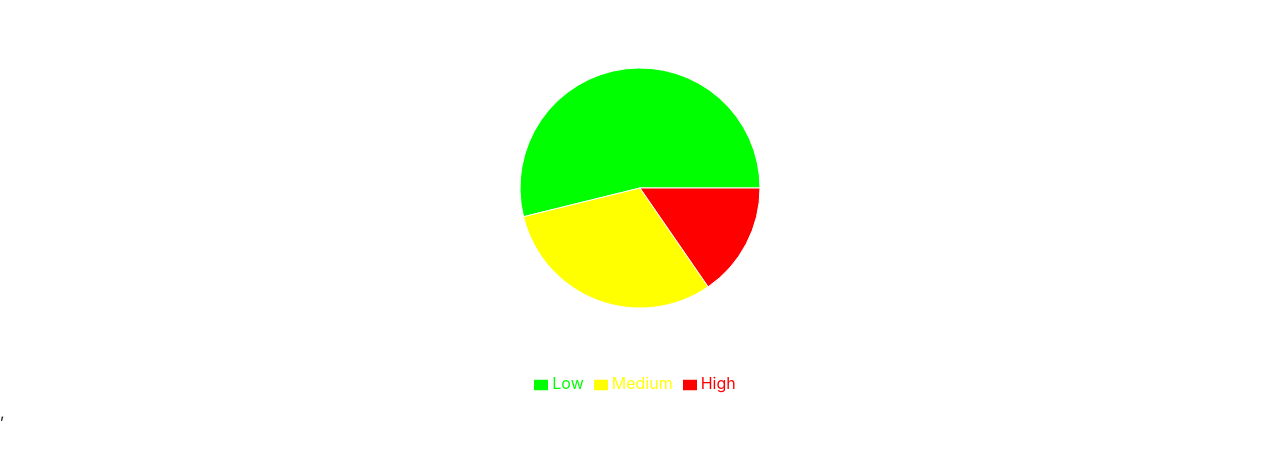
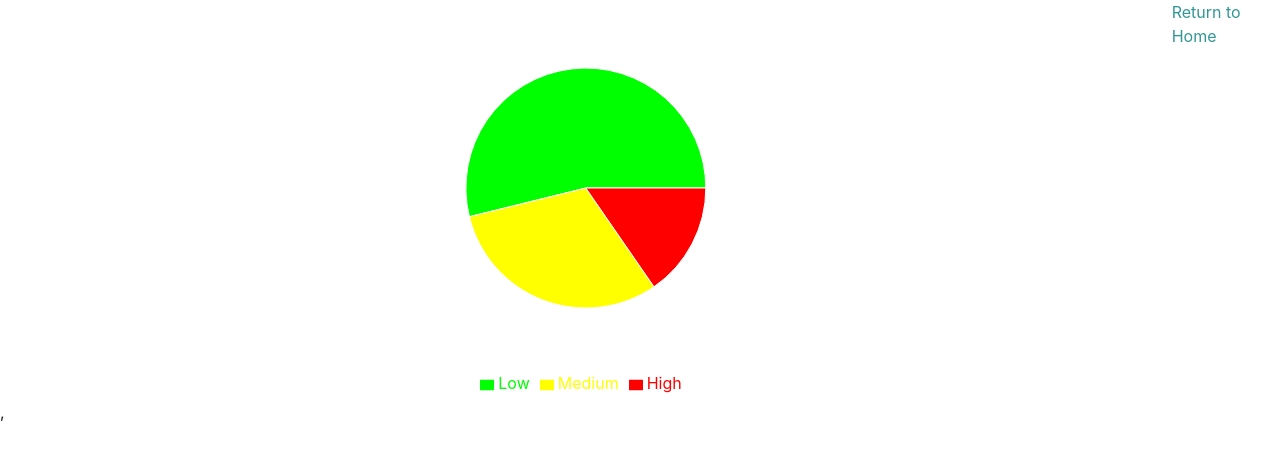
Before and after one commit to ggeils/Pest-Control, a React (Create React App) app in the folder client/: page /Chart in a window 1280 px wide. Shown: the top 456 px of the page. Built offline with nearby package versions, Linux system fonts and the light colour scheme.

Commit message:
added rudamentary return to home button to chart.js

```diff
--- a/client/package.json
+++ b/client/package.json
@@ -8,6 +8,7 @@
     "@chakra-ui/theme-tools": "^1.3.6",
     "@emotion/react": "^11.8.2",
     "@emotion/styled": "^11.8.1",
+    "@reach/router": "^1.3.4",
     "@testing-library/jest-dom": "^5.16.2",
     "@testing-library/react": "^12.1.4",
     "@testing-library/user-event": "^13.5.0",
@@ -23,6 +24,7 @@
     "react-icons": "^4.3.1",
     "react-router-dom": "^5.3.0",
     "react-scripts": "5.0.0",
+    "recharts": "^2.1.9",
     "web-vitals": "^2.1.4"
   },
   "scripts": {
--- a/client/src/components/Chart.js
+++ b/client/src/components/Chart.js
@@ -1,5 +1,11 @@
 import React from "react";
 import { PieChart, Pie, Cell, Tooltip, Legend, ResponsiveContainer } from "recharts";
+import { Link as ReachLink } from '@reach/router'
+import {
+  Flex,
+  Box,
+  Link
+} from "@chakra-ui/react";
 
 class PieRechartComponent extends React.Component {
   COLORS = ["#00FF00", "#FFFF00", "#FF0000"];
@@ -40,6 +46,7 @@ class PieRechartComponent extends React.Component {
 
   render() {
     return (
+      <Flex>
       <ResponsiveContainer width='100%' height={400}>
         <PieChart>
         <Pie
@@ -63,6 +70,13 @@ class PieRechartComponent extends React.Component {
         <Legend />
       </PieChart>
       </ResponsiveContainer>
+      <Box>
+                {"  "}
+                <Link color="teal.500" as={ReachLink} to='/SignUp'>
+                    Return to Home
+                </Link>
+            </Box>
+      </Flex>
     );
   }
 }
```
Also changed, not shown: 2 other files (tests, documents, lock files or other folders).
